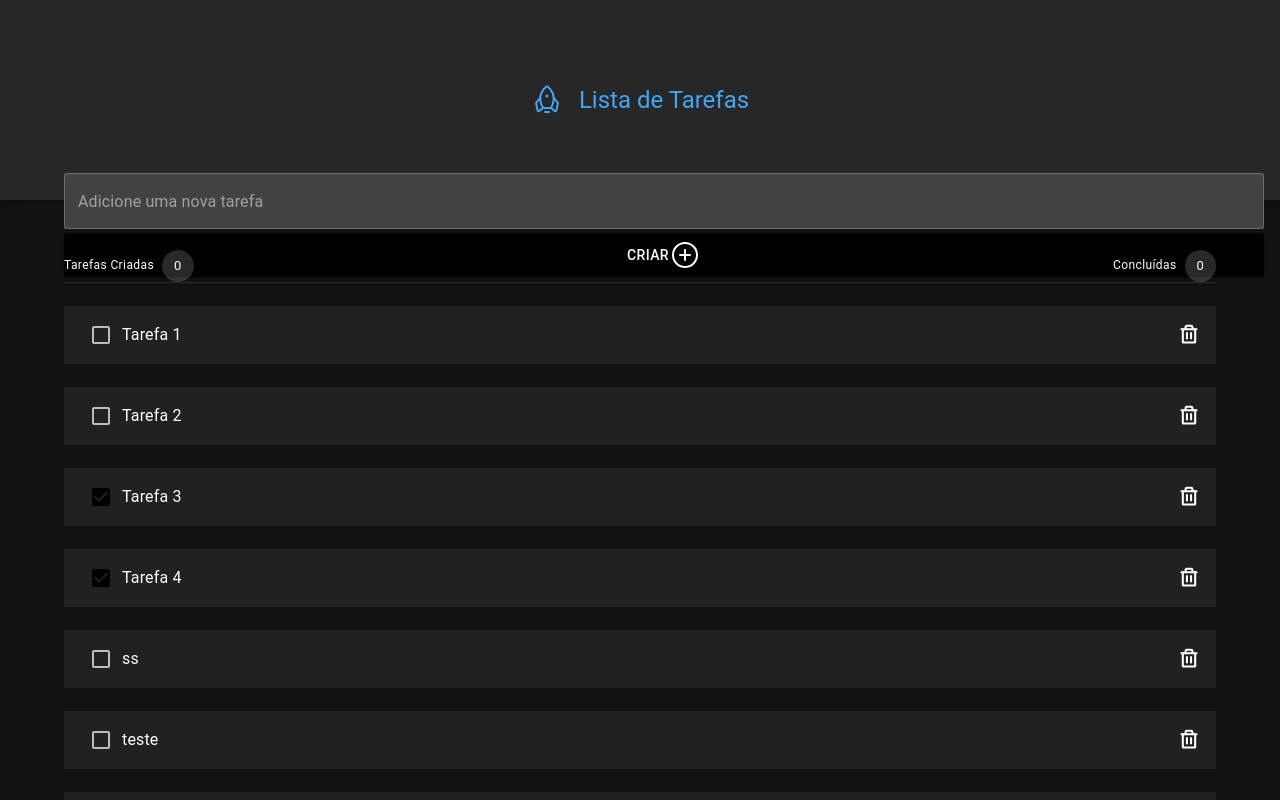
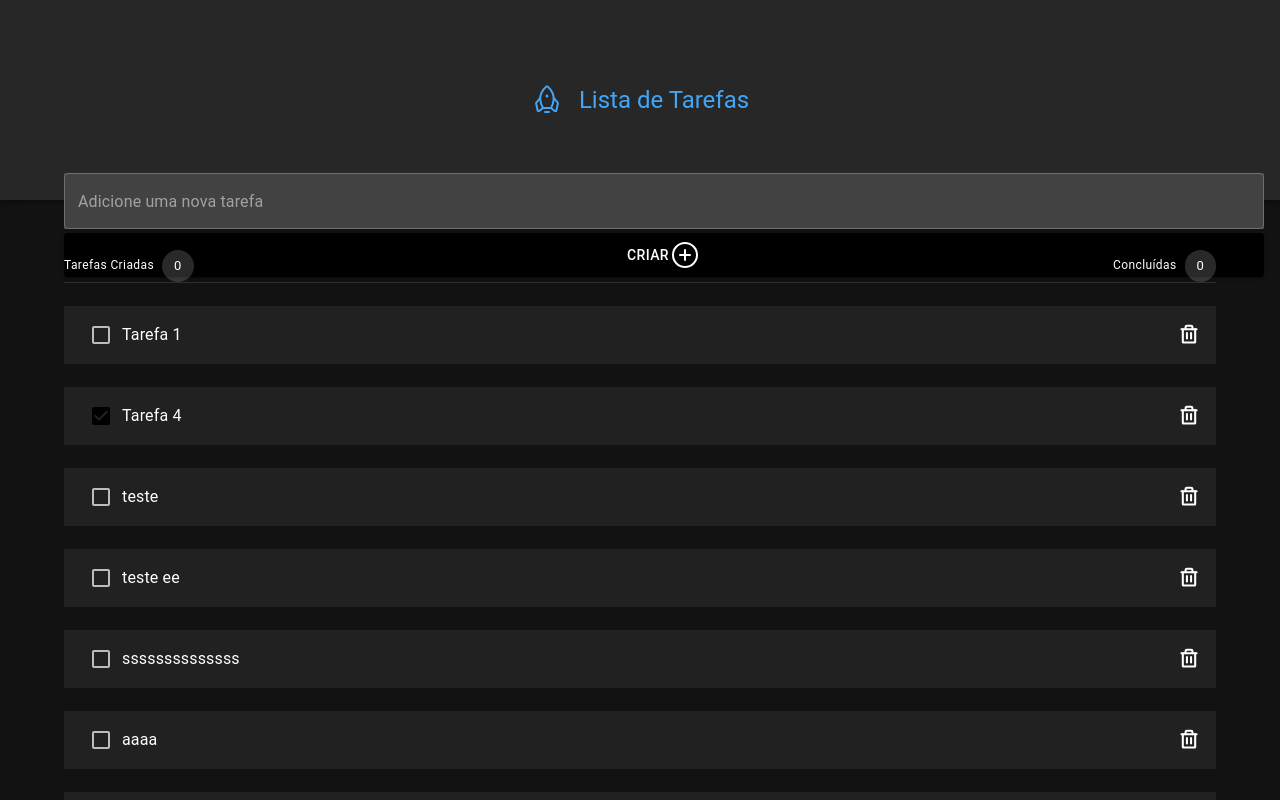
Before and after one commit to joaosoaresreal/app-todo-list, a React (Vite) app: page / in a window 1280 px wide. Shown: the top 800 px of the page. Built offline with nearby package versions, Linux system fonts and the light colour scheme; data requests are answered from the project's data file.

Commit message:
Função de excluir tarefa

```diff
--- a/db.json
+++ b/db.json
@@ -6,24 +6,9 @@
       "done": false
     },
     {
-      "id": 2,
-      "description": "Tarefa 2",
-      "done": false
-    },
-    {
-      "id": 3,
-      "description": "Tarefa 3",
-      "done": true
-    },
-    {
       "id": 4,
       "description": "Tarefa 4",
       "done": true
-    },
-    {
-      "description": "ss",
-      "done": false,
-      "id": 5
     },
     {
       "description": "teste",
@@ -54,6 +39,26 @@
       "description": "DSAKJFBFJHDSFHJFDHB",
       "done": false,
       "id": 11
+    },
+    {
+      "description": "aaa",
+      "done": false,
+      "id": 12
+    },
+    {
+      "description": "aaa",
+      "done": false,
+      "id": 13
+    },
+    {
+      "description": "aaa",
+      "done": false,
+      "id": 14
+    },
+    {
+      "description": "aaa",
+      "done": false,
+      "id": 15
     }
   ]
 }
--- a/src/App.tsx
+++ b/src/App.tsx
@@ -37,7 +37,6 @@ function App() {
       }
     })
   }
-
 
   useEffect(() => {
     async function listarTarefas() {
--- a/src/pages/tarefas/Index.tsx
+++ b/src/pages/tarefas/Index.tsx
@@ -13,7 +13,7 @@ export function Tarefas({ dadosTarefas: dados }: TarefasProps) {
     //const {alterar, setAlterar} = useState()
 
     const excluir = () =>{
-        exclude()
+        exclude(dados.id)
     }
 
     const concluir = () =>{
```
